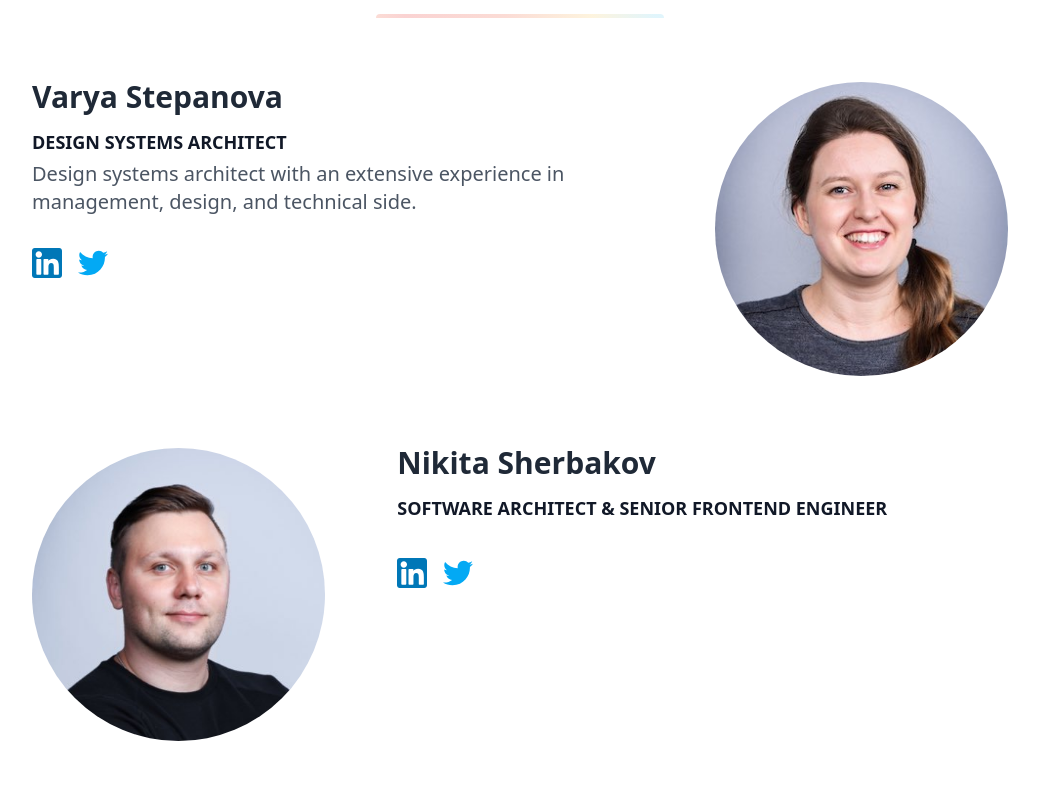
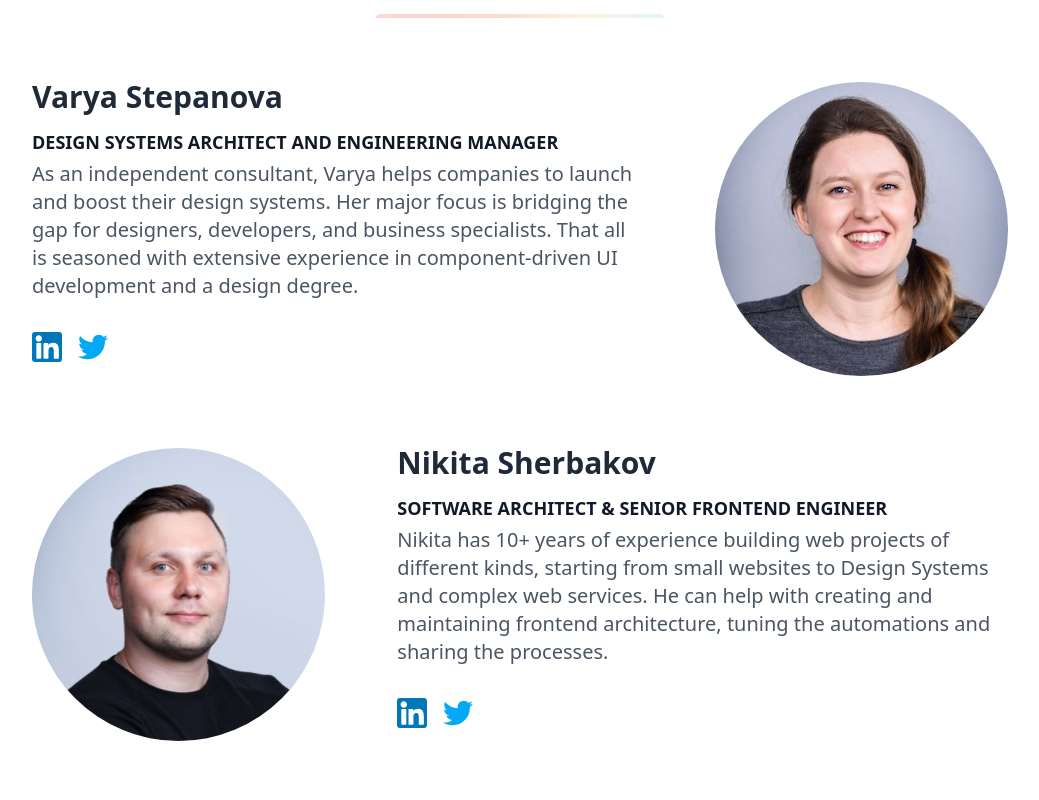
Before and after one commit to varya/hands-on-workshop, a Next.js app: page / in a window 1280 px wide. Shown: the part 2700-3500 px from the top of the page, without its empty margins (120-1159 px from the left). Built offline with nearby package versions, Linux system fonts and the light colour scheme.

Commit message:
Improved role descriptions

```diff
--- a/pages/index.js
+++ b/pages/index.js
@@ -167,11 +167,13 @@ export default function IndexPage() {
             Varya Stepanova
           </h3>
           <p className="uppercase w-full font-bold text-lg leading-loose text-gray-900">
-            Design systems architect
+            Design systems architect and engineering manager
           </p>
           <p className="text-gray-600 text-xl mb-8">
-            Design systems architect with an extensive experience in management,
-            design, and technical side.
+            As an independent consultant, Varya helps companies to launch and boost
+            their design systems. Her major focus is bridging the gap for designers,
+            developers, and business specialists. That all is seasoned with extensive
+            experience in component-driven UI development and a design degree.
           </p>
           <div className="flex">
             <a
@@ -205,7 +207,12 @@ export default function IndexPage() {
             Software architect & senior frontend engineer
           </p>
 
-          <p className="text-gray-600 mb-8">{/* text here */}</p>
+          <p className="text-gray-600 text-xl mb-8">
+            Nikita has 10+ years of experience building web projects of different kinds,
+            starting from small websites to Design Systems and complex web services.
+            He can help with creating and maintaining frontend architecture, tuning
+            the automations and sharing the processes.
+          </p>
           <div className="flex">
             <a
               key="l-n"
```
